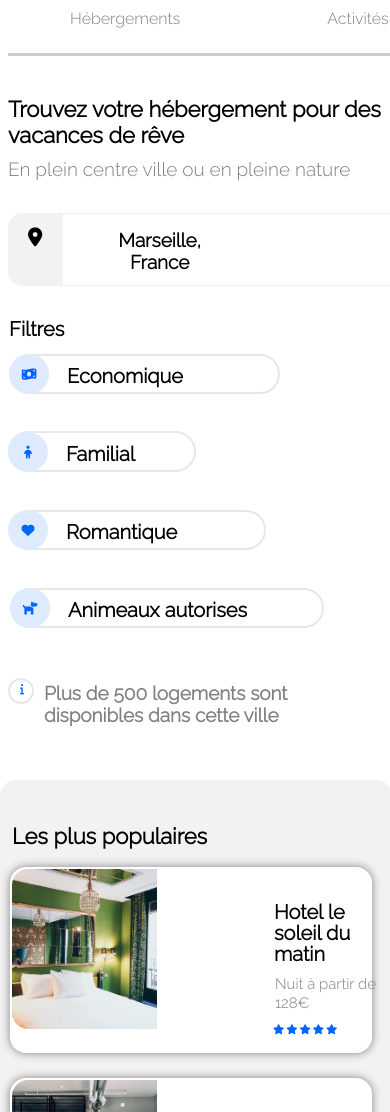
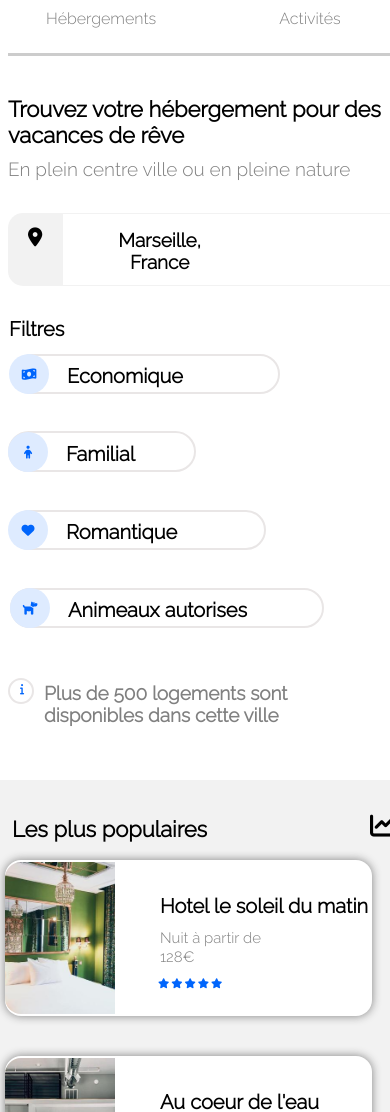
Before and after one commit to Av-code80/Hotel-Reservation-Project_P2_08102020, a plain HTML site: page index.html in a window 390 px wide. Shown: the part 85-1197 px from the top of the page. Drawn offline with Linux system fonts and the light colour scheme.

Commit message:
Responsive iphone7,8+

```diff
--- a/css/style.css
+++ b/css/style.css
@@ -700,7 +700,7 @@ article h2
 
 /*--Start-Mqueries-mobile--*/
 
-@media all and (max-width: 800px)
+@media all and (max-width: 680px)
 
 {
 
@@ -747,7 +747,7 @@ nav a
 
 nav li
   {
-      margin: 0px 75px 11px -3px;
+      margin: 0px 75px 11px -27px;
   }
 
 
@@ -1076,7 +1076,9 @@ section
     flex-direction: column;
     background-color: #F2F2F2;
     margin: 0px -10px 0px -40px;
+    padding:0;
     position: relative;
+    border-radius: 0px;
 }
 
 
@@ -1085,8 +1087,8 @@ section
     border: gray;
     background-color: #fff;
     border-radius: 1em;
-    margin: 0px 20px 25px 10px;
-    padding-bottom: 16px;
+    margin: 0px 20px 40px 5px;
+    padding: 0;
     box-shadow: 0px 0px 10px 0px #808080;
     position: relative;
 
@@ -1096,8 +1098,8 @@ section
 {
     border-top-left-radius: 1em;
     border-bottom-left-radius: 1em;
-    width: 40%;
-    height: 160px;
+    width: 30%;
+    height: 152px;
     margin-top: 2px;
     object-fit: cover;
     position: absolute;
@@ -1106,8 +1108,8 @@ section
 .text-aside
 {
     position: relative;
-    padding: 0px;
-    margin: 15px 0px 0px 195px;
+    padding-bottom: 25px;
+    margin: 10px 0px 0px 87px;
     font-size: 20px;
     line-height: 21px;
 }
@@ -1115,8 +1117,9 @@ section
 .first-as
 {
     position: relative;
-    padding: 0px 0px 8px 67px;
-    font-weight: bold;
+    padding: 26px 0px 10px 68px;
+    margin: auto;
+   font-weight: bold;
 }
 
 .second-as
@@ -1138,7 +1141,7 @@ section
 .fa-chart-line
 {
     font-size: 25px;
-    margin: -14px 0px 0px 250px;
+    margin: -14px 0px 0px 162px;
     position: absolute;
 }
 
@@ -1161,6 +1164,7 @@ section
     padding-right: 8px;
     margin-top: 15px;
     background-color: #fff;
+    border-radius: 0px;
  }
 
  .flex-container > div
```
